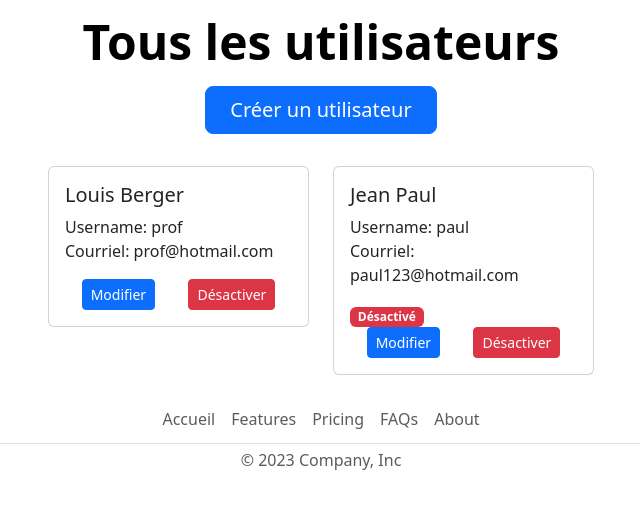
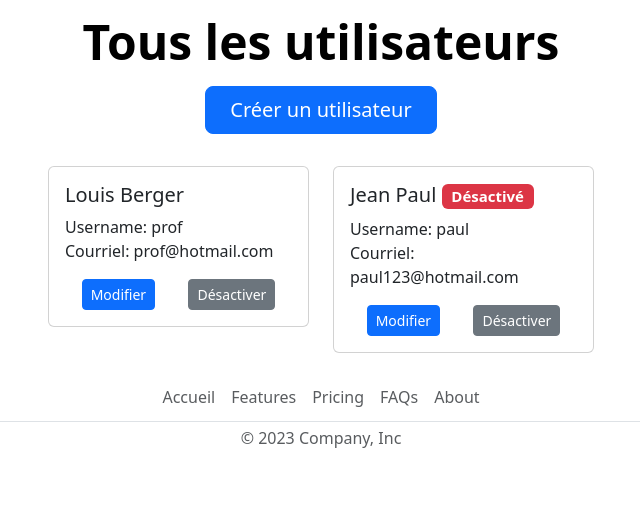
Before and after one commit to mileneDesjardins/CMS, a Flask app: page /utilisateurs in a window 1280 px wide. Shown: the part 188-697 px from the top of the page, without its empty margins (319-959 px from the left). Run offline with Flask 3, Linux system fonts and the light colour scheme; a user stored in the database is signed in; data comes from the database, SQL or seed files in the repository; both versions use the stored data as it was after the commit.

Commit message:
desactiver

```diff
--- a/templates/utilisateurs.html
+++ b/templates/utilisateurs.html
@@ -20,19 +20,21 @@
                     <div class="col-lg-3 col-md-4 col-sm-6">
                         <div class="card my-3">
                             <div class="card-body">
-                                <h5 class="card-title">{{ utilisateur[1] }} {{ utilisateur[2] }}</h5>
+                                <h5 class="card-title">{{ utilisateur[1] }} {{ utilisateur[2] }}
+                                    {% if utilisateur[8] == 0 %}
+                                        <span class="badge bg-danger">Désactivé</span>
+                                    {% endif %}
+                                </h5>
                                 <p class="card-text my-0">Username: {{ utilisateur[3] }}</p>
                                 <p class="card-text">Courriel: {{ utilisateur[4] }}</p>
-                                {% if utilisateur[8] == 0 %}
-                                    <span class="badge bg-danger">Désactivé</span>
-                                {% endif %}
+
                                 <div style="display: flex; justify-content: space-around;">
                                     <a href="/modifier-utilisateur/{{ utilisateur[0] }}" class="btn-primary">
                                         <button type="button" class="btn btn-primary btn-sm">Modifier</button>
                                     </a>
                                     <form action="/desactiver-utilisateur/{{ utilisateur[0] }}" method="post">
                                         <input type="hidden" name="action" value="desactiver">
-                                        <button type="submit" class="btn btn-danger btn-sm">Désactiver</button>
+                                        <button type="submit" class="btn btn-secondary btn-sm">Désactiver</button>
                                     </form>
                                 </div>
                             </div>
```
Also changed, not shown: db/utilisateurs.db.
